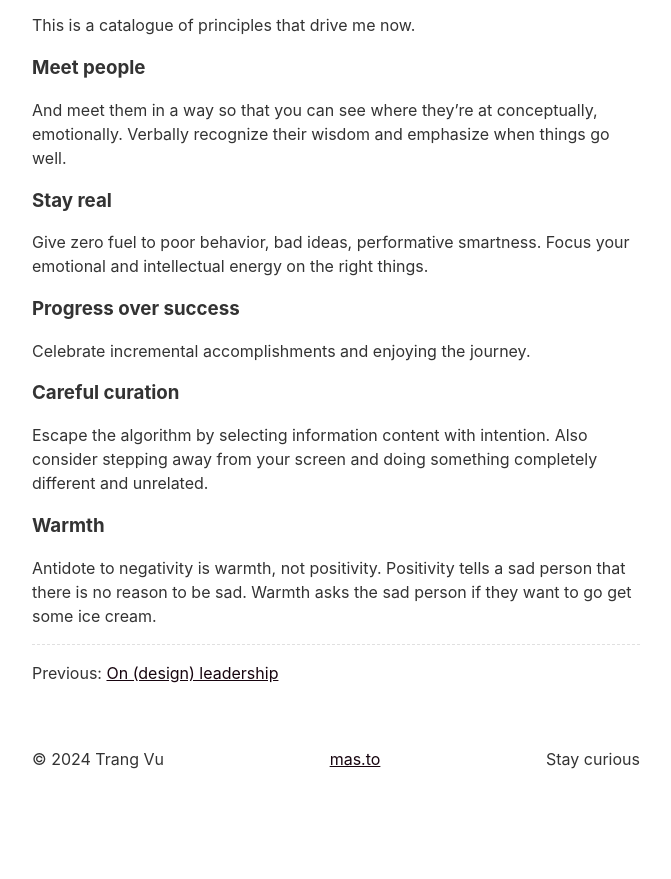
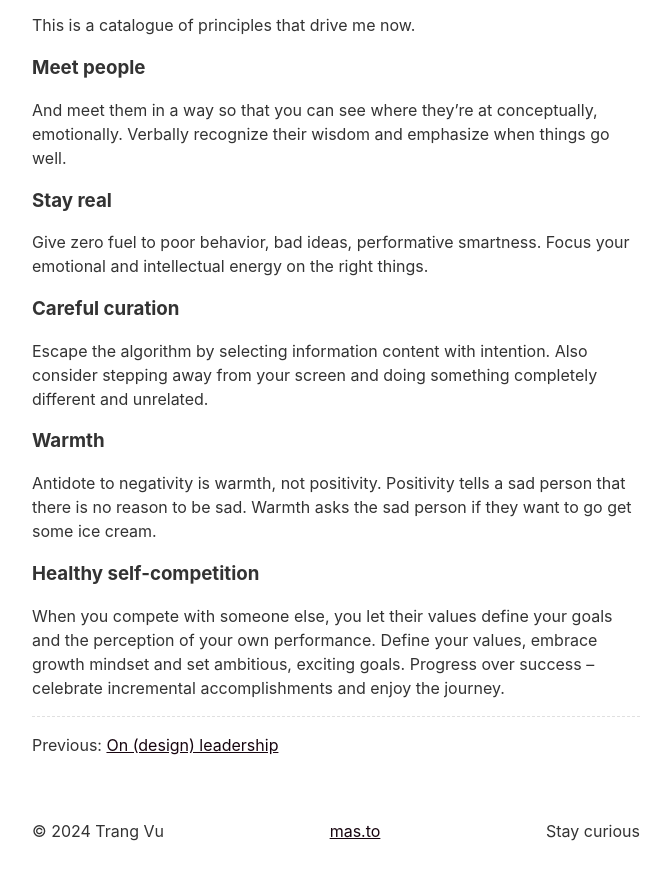
Before and after one commit to itstrangvu/trangs, an Eleventy site: page content/blog/principles-now.md in a window 1280 px wide. Shown: the part 159-1038 px from the top of the page, without its empty margins (304-975 px from the left). Before the commit the page ends 1008 px from the top, so only its background shows below. Built offline with nearby package versions, Linux system fonts and the light colour scheme; Eleventy itself is replaced by a stand-in of ours; files that its build step writes are made by us from their sources.

Commit message:
Update principles

```diff
--- a/content/blog/principles-now.md
+++ b/content/blog/principles-now.md
@@ -15,10 +15,6 @@ And meet them in a way so that you can see where they’re at conceptually, emot
 
 Give zero fuel to poor behavior, bad ideas, performative smartness. Focus your emotional and intellectual energy on the right things.
 
-### Progress over success
-
-Celebrate incremental accomplishments and enjoying the journey.
-
 ### Careful curation
 
 Escape the algorithm by selecting information content with intention. Also consider stepping away from your screen and doing something completely different and unrelated.
@@ -26,3 +22,7 @@ Escape the algorithm by selecting information content with intention. Also consi
 ### Warmth
 
 Antidote to negativity is warmth, not positivity. Positivity tells a sad person that there is no reason to be sad. Warmth asks the sad person if they want to go get some ice cream.
+
+### Healthy self-competition
+
+When you compete with someone else, you let their values define your goals and the perception of your own performance. Define your values, embrace growth mindset and set ambitious, exciting goals. Progress over success – celebrate incremental accomplishments and enjoy the journey.
```
